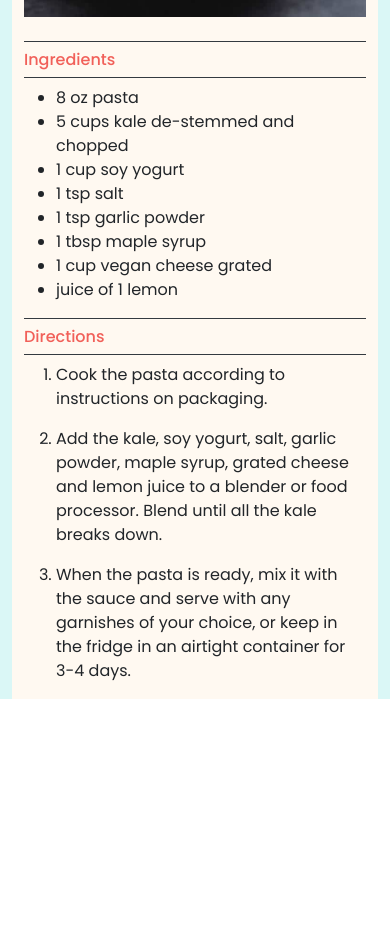
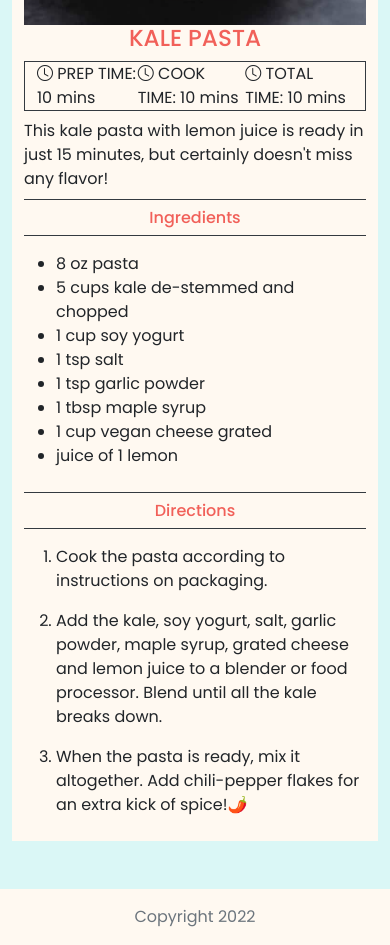
Before and after one commit to bryliebaird/recipes, a website: page index.html in a window 390 px wide. Shown: the part 651-1596 px from the top of the page. Before the commit the page ends 1350 px from the top, so only its background shows below. Drawn offline with nearby package versions, Linux system fonts and the light colour scheme.

Commit message:
responsive recipe card styles added.

```diff
--- /dev/null
+++ b/css/style.css
@@ -0,0 +1,10 @@
+
+
+
+/* Medium Devices (tablets, 768px and up) */
+@media (min-width: 768px) {
+
+    #recipe-title {
+        display: none;
+    }
+}
--- a/index.html
+++ b/index.html
@@ -14,12 +14,14 @@
     <!-- Custom Bootstrap SASS -->
     <link rel="stylesheet" href="/css/main.min.css">
 
+    <!-- Custom CSS Link -->
+    <link rel="stylesheet" href="css/style.css">
+
     <!-- Bootstrap Icons -->
     <link rel="stylesheet" href="https://cdn.jsdelivr.net/npm/bootstrap-icons@1.9.1/font/bootstrap-icons.css">
 
     </head>
     <body>
-
         <!-- navbar -->
         <nav class="navbar navbar-expand-lg navbar-light bg-light">
             <div class="container-lg">
@@ -98,18 +100,27 @@
     </section> -->
 
     <!-- mobile recipe card -->
-    <section class="container-fluid bg-info">
-        <div class="container bg-light">
+    <section class="container-fluid bg-info pb-5">
+        <div class="container bg-light py-2">
             <div class="row">
-                <div class="col-12">
-                    <h3 class="text-primary my-2">KALE PASTA</h3>
+                <div id="recipe-title" class="col-12">
+                    <h3 class="text-primary text-center my-2">KALE PASTA</h3>
                 </div>
-                <div class="col-12">
+                <div class="col-12 col-md-4 text-center">
                     <img class="img-fluid" src="img/kale2.jpg" alt="kale pasta recipe image">
                 </div>
-                <div class="col-12">
-                    <h6 class="text-primary border-top border-bottom py-2 mt-4">Ingredients</h6>
-                    <ul>
+                <div class="col-12 col-md-8">
+                    <h3 class="text-primary text-center">KALE PASTA</h3>
+                    <div class="container border d-flex justify-content-between">
+                        <p class="mb-0"><i class="bi bi-clock"></i>&nbsp;PREP TIME: 10 mins</p>
+                        <p class="mb-0"><i class="bi bi-clock"></i>&nbsp;COOK TIME: 10 mins</p>
+                        <p class="mb-0"><i class="bi bi-clock"></i>&nbsp;TOTAL TIME: 10 mins</p>
+                    </div>
+                    <p class="my-2">This kale pasta with lemon juice is ready in just 15 minutes, but certainly doesn't miss any flavor!</p>
+                    <div class="row">
+                        <div id="ingredients-col" class="col-12 col-md-6">
+                            <h6 class="text-primary text-center border-top border-bottom py-2">Ingredients</h6>
+                            <ul class="py-2">
                                 <li>8 oz pasta</li>
                                 <li>5 cups kale de-stemmed and chopped</li>
                                 <li>1 cup soy yogurt</li>
@@ -120,18 +131,29 @@
                                 <li>juice of 1 lemon</li>
                             </ul>
                         </div>
-                <div class="col-12">
-                    <h6 class="text-primary border-top border-bottom py-2">Directions</h6>
-                    <ol>
+                        <div class="col-12 col-md-6">
+                            <h6 class="text-primary text-center border-top border-bottom py-2">Directions</h6>
+                            <ol class="pt-2">
                                 <li>Cook the pasta according to instructions on packaging.</li>
                                 <li class="my-3">Add the kale, soy yogurt, salt, garlic powder, maple syrup, grated cheese and lemon juice to a blender or food processor. Blend until all the kale breaks down.</li>
-                        <li>When the pasta is ready, mix it with the sauce and serve with any garnishes of your choice, or keep in the fridge in an airtight container for 3-4 days.</li>
+                                <li>When the pasta is ready, mix it altogether. Add chili-pepper flakes for an extra kick of spice!🌶️
                             </ol>
+                        </div>
+                    </div>
                 </div>
             </div>
         </div>
     </section>
 
+    <!-- footer -->
+    <footer class="py-3 bg-light">
+        <div class="container-lg text-center">
+        <p class="mb-0 text-muted">
+            Copyright 2022
+        </p>
+        </div>
+    </footer>
+
         <script src="script.js" async defer></script>
     </body>
 </html>
--- /dev/null
+++ b/script.js
@@ -0,0 +1,5 @@
+
+let ingredients = document.querySelector("#ingredients");
+
+
+// function... if screen size = medium devices vw, remove margin-top from ingredients title/col
```
Lines whose indentation alone changed are shown as unchanged.
